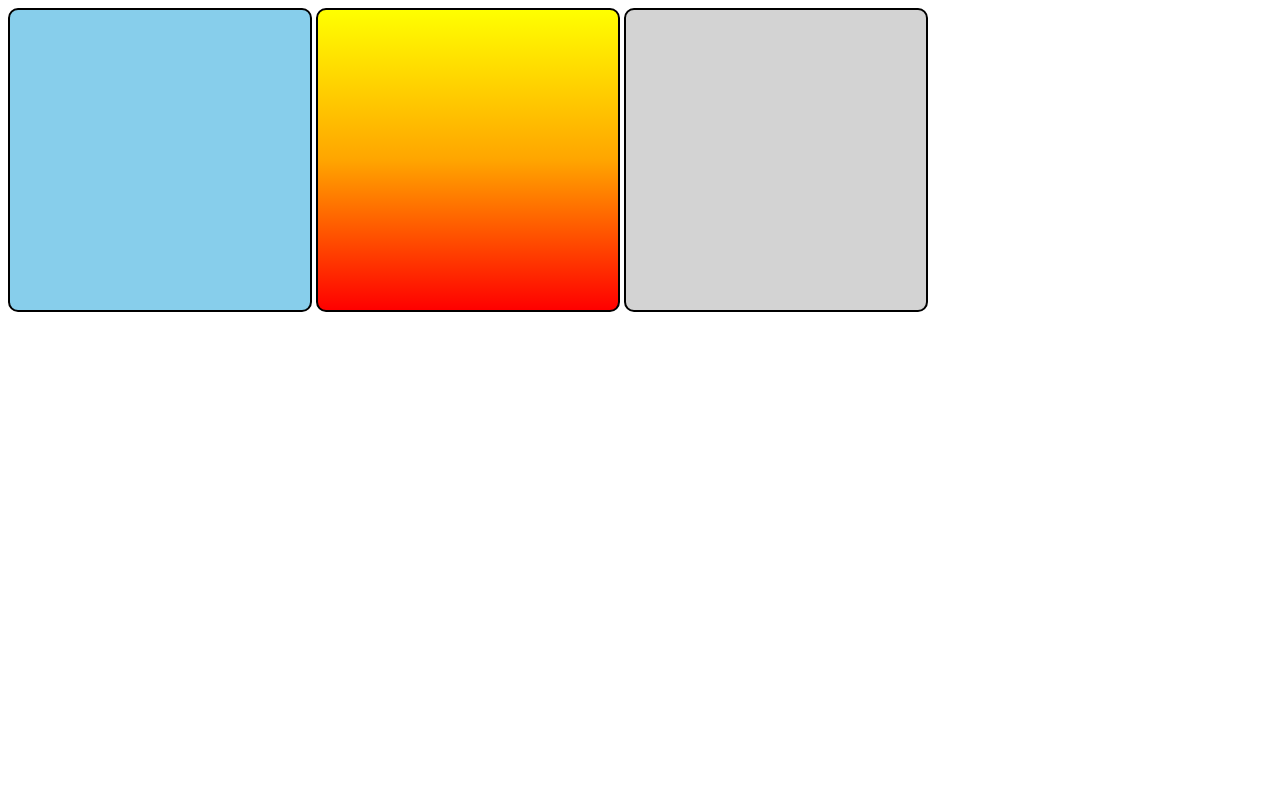
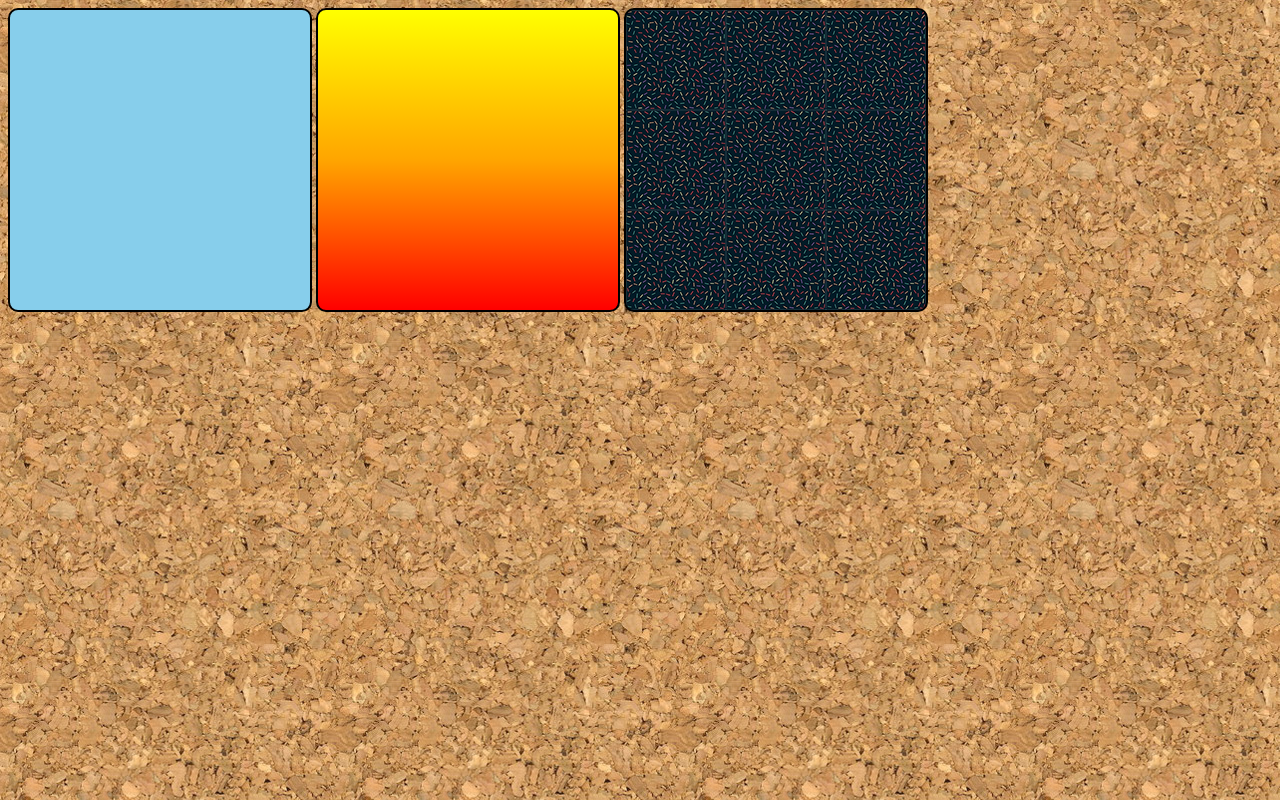
Before and after one commit to JoseRobertoSouza1990/html-css, a plain HTML site: page Exercicios/ex022/fundo001.html in a window 1280 px wide. Drawn offline with Linux system fonts and the light colour scheme.

Commit message:
fiz algumas alterações

```diff
--- a/Exercicios/ex022/fundo001.html
+++ b/Exercicios/ex022/fundo001.html
@@ -6,9 +6,9 @@
     <title>teste de imagem de fundo</title>
     <style>
         body{
-            background-image: url("wallpaper001.jpg");
+            background-image: url("imagens/wallpaper001.jpg");
         }
-        div.quadrado{
+        .quadrado{
             display: inline-block;
             border: solid 2px black;
             border-radius: 10px;
@@ -23,7 +23,7 @@
             background-image: linear-gradient(to bottom, yellow, orange, red);
         }
         #q3{
-            background-image: url("pattern001.png");
+            background-image: url("imagens/pattern001.png");
         }
 
     </style>
```
Also changed, not shown: Exercicios/ex022/fundo002.html (added, +20 -0 lines).
